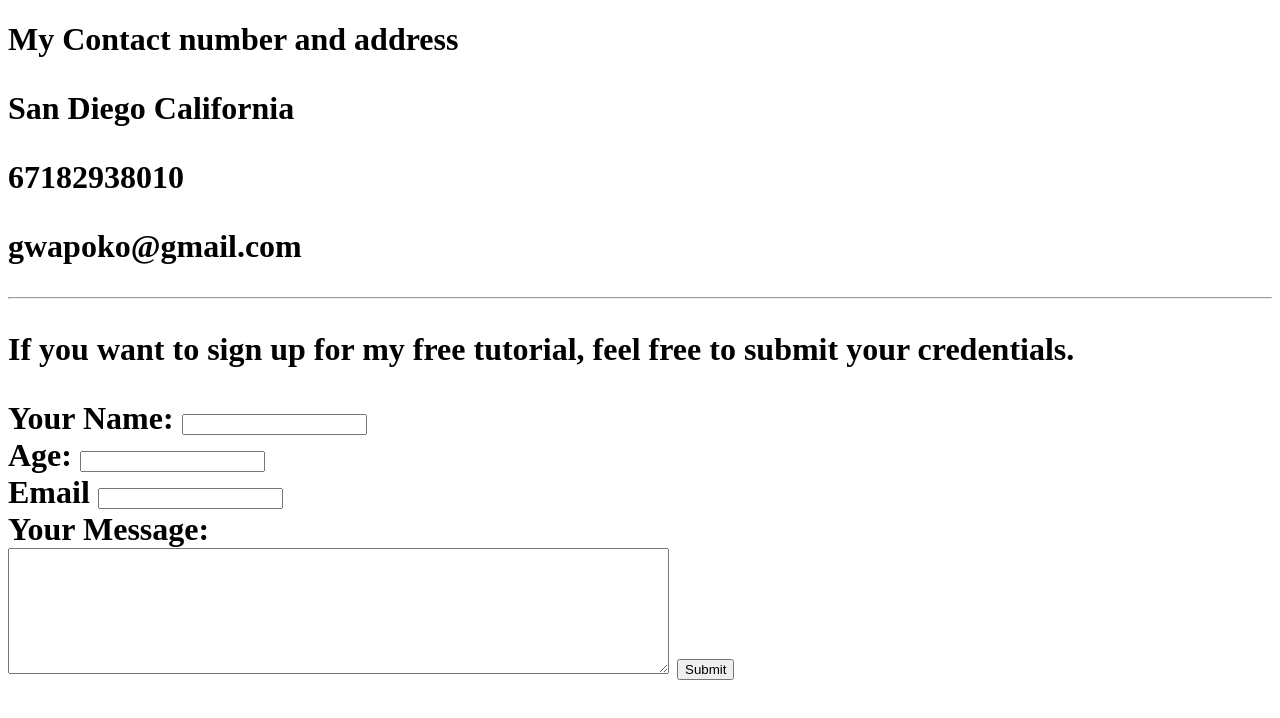
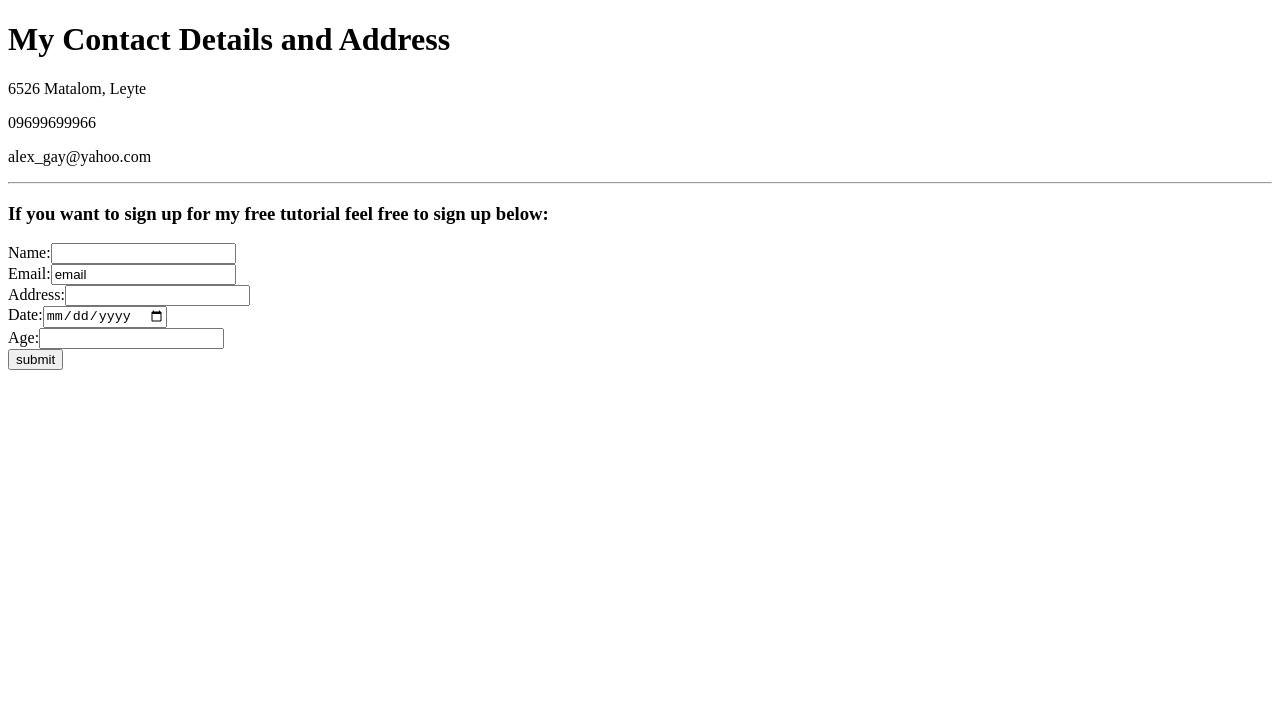
Before and after one commit to AlexGay929/cv, a plain HTML site: page contact.html in a window 1280 px wide. Drawn offline with Linux system fonts and the light colour scheme.

Commit message:
Add files via upload

```diff
--- a/contact.html
+++ b/contact.html
@@ -1,31 +1,27 @@
 <!DOCTYPE html>
-<html lang="en">
+<html lang="en" dir="ltr">
   <head>
-    <meta charset="UTF-8">
-    <title>Contact number</title>
+    <meta charset="utf-8">
+    <title>contact me</title>
   </head>
   <body>
-  <h1>My Contact number and address<h1>
-  <p>San Diego California<p>
-  <p>67182938010<p>
-  <p>gwapoko@gmail.com<p>
-  <hr>
-  <P>If you want to sign up for my free tutorial, feel free to submit your credentials.</p>
-  <form action="mailto:alexgay27753@gmail.com" method="post" enctype="text/plain">
-    <label for="">Your Name:</label>
-    <input type="text" name="YourName"><br>
-    <label for="">Age:</label>
-    <input type="number" name="YourAge" value=""><br>
-    <label for="">Email</label>
-    <input type="email" name="YourEmail" value=""><br>
-    <label for="">Your Message:</label><br>
-    <textarea name="YourMessage" rows="8" cols="80"></textarea>
-    <input type="submit" name="submit">
+    <h1>My Contact Details and Address</h1>
+    <p>6526 Matalom, Leyte</p>
+    <p>09699699966</p>
+    <p>alex_gay@yahoo.com</p>
+    <hr>
+    <h3>If you want to sign up for my free tutorial feel free to sign up below:</h3>
+    <label>Name:</label><input type="text" name="Name" value=""><br>
+    <label>Email:</label><input type="email" name="Email" value="email"><br>
+    <label>Address:</label><input type="text" name="Address" value=""><br>
+    <label>Date:</label><input type="date" name="date" value=""><br>
+    <label>Age:</label><input type="number" name="Age" value=""><br>
 
 
+    <form action="mailto:alexgay27753@gmail.com" method="post">
+    <input type="submit" name="submit" value="submit"><br>
+    </form>
 
-
-  </form>
 
 
   </body>
```
